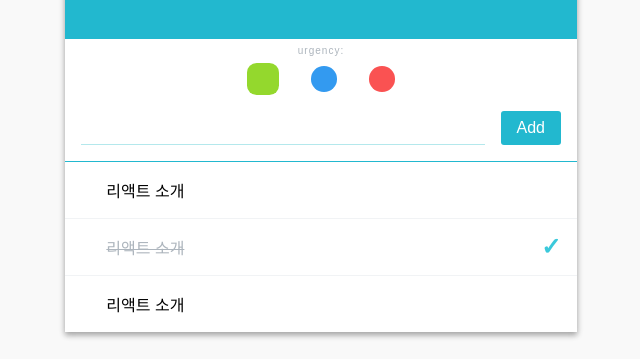
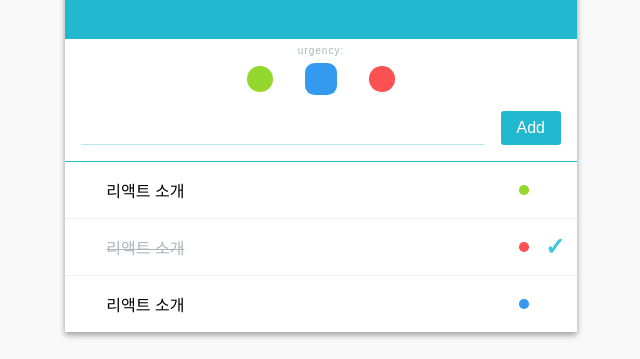
Before and after one commit to puilp0502/todo-v2, a React (Create React App) app: page / in a window 1280 px wide. Shown: the part 134-493 px from the top of the page, without its empty margins (319-959 px from the left). Built offline with nearby package versions, Linux system fonts and the light colour scheme.

Commit message:
Add priority indicator to TodoItem

```diff
--- a/src/App.js
+++ b/src/App.js
@@ -9,11 +9,11 @@ class App extends Component {
 
   state = {
     input: '',
-    urgency: 1,
+    urgency: 2,
     todos: [
-      { id: 0, text: '리액트 소개', checked: false },
-      { id: 1, text: '리액트 소개', checked: true },
-      { id: 2, text: '리액트 소개', checked: false },
+      { id: 0, text: '리액트 소개', checked: false, urgency: 1 },
+      { id: 1, text: '리액트 소개', checked: true, urgency: 3 },
+      { id: 2, text: '리액트 소개', checked: false, urgency: 2 },
     ]
   }
   handleChange = (e) => {
--- a/src/components/TodoItem.js
+++ b/src/components/TodoItem.js
@@ -18,7 +18,7 @@ class TodoItem extends Component {
         return this.props.checked !== nextProps.checked;
     }
     render() {
-        const { text, checked, id, onToggle, onRemove } = this.props;
+        const { text, checked, urgency, id, onToggle, onRemove } = this.props;
         return (
             <div className={cx('todo-item')} onClick={()=>onToggle(id)}>
                 <div className={cx('remove')} onClick={(e)=>{e.stopPropagation(); onRemove(id)}}>
@@ -27,9 +27,9 @@ class TodoItem extends Component {
                 <div className={cx('todo-text', { checked })}>
                     <div>{text}</div>
                 </div>
-                {
-                    checked && (<div className={cx('check-mark')}>&#x2713;</div>)
-                }
+                <div className={cx('todo-urgency')} data-urgency={urgency} />
+                <div className={cx('check-mark')}>{ checked && '✓' }</div>
+
             </div>
         )
     }
--- a/src/components/TodoItem.module.css
+++ b/src/components/TodoItem.module.css
@@ -31,6 +31,20 @@
     word-break: break-all;
 }
 
+.todo-urgency {
+    height: 0.6rem;
+    width: 0.6rem;
+    border-radius: 0.3rem;
+}
+.todo-urgency[data-urgency='1'] {
+    background-color: #94d82d;
+}
+.todo-urgency[data-urgency='2'] {
+    background-color: #339af0;
+}
+.todo-urgency[data-urgency='3'] {
+    background-color: #fa5252;
+}
 .checked {
     text-decoration: line-through;
     color: #adb5bd;
@@ -40,6 +54,7 @@
     font-size: 1.5rem;
     line-height: 1rem;
     margin-left: 1rem;
+    width: 1rem;
     color: #3bc9db;
     font-weight: 800;
 }
--- a/src/components/TodoItemList.js
+++ b/src/components/TodoItemList.js
@@ -13,8 +13,8 @@ class TodoItemList extends Component {
     }
     render() {
         const { todos, onToggle, onRemove } = this.props;
-        const todoitems = todos.map(({id, text, checked}) => (
-            <TodoItem key={id} id={id} text={text} checked={checked}
+        const todoitems = todos.map(({id, text, checked, urgency}) => (
+            <TodoItem key={id} id={id} text={text} checked={checked} urgency={urgency}
                 onToggle={onToggle} onRemove={onRemove}/>))
         return (
             <div>
```
